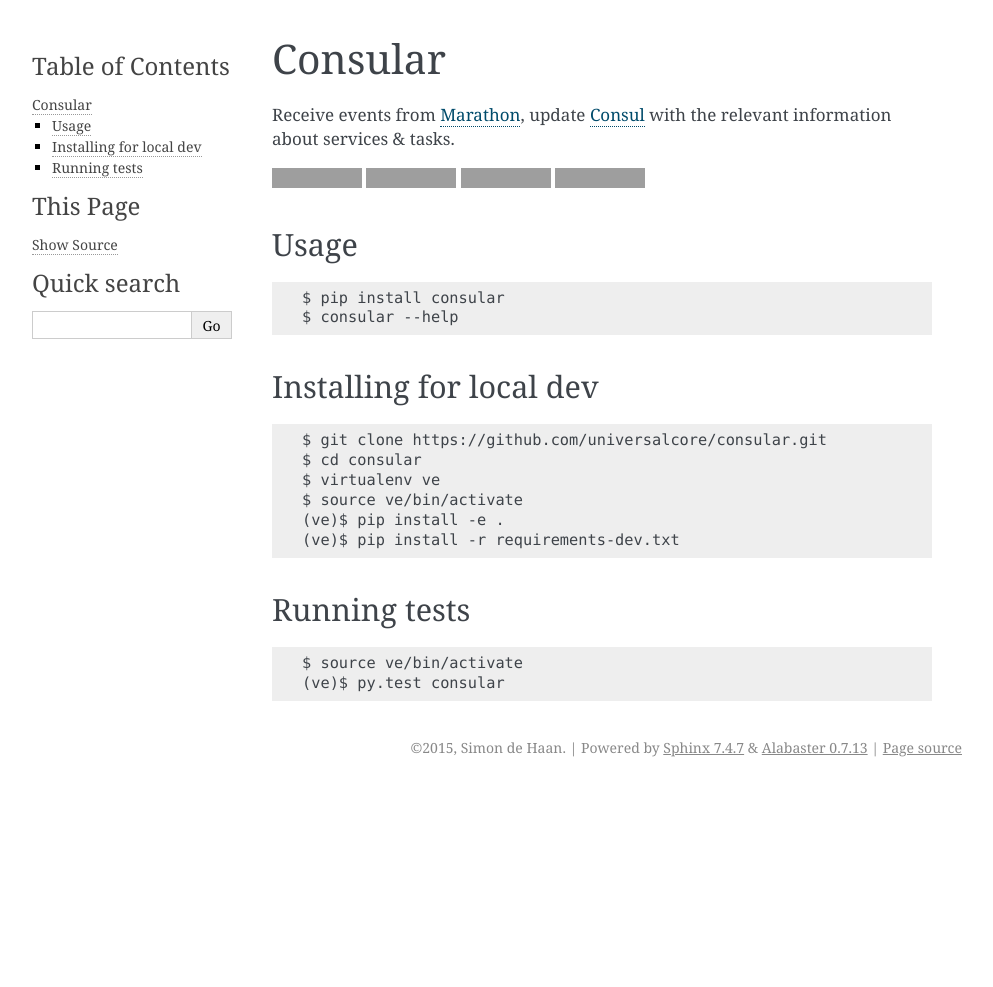
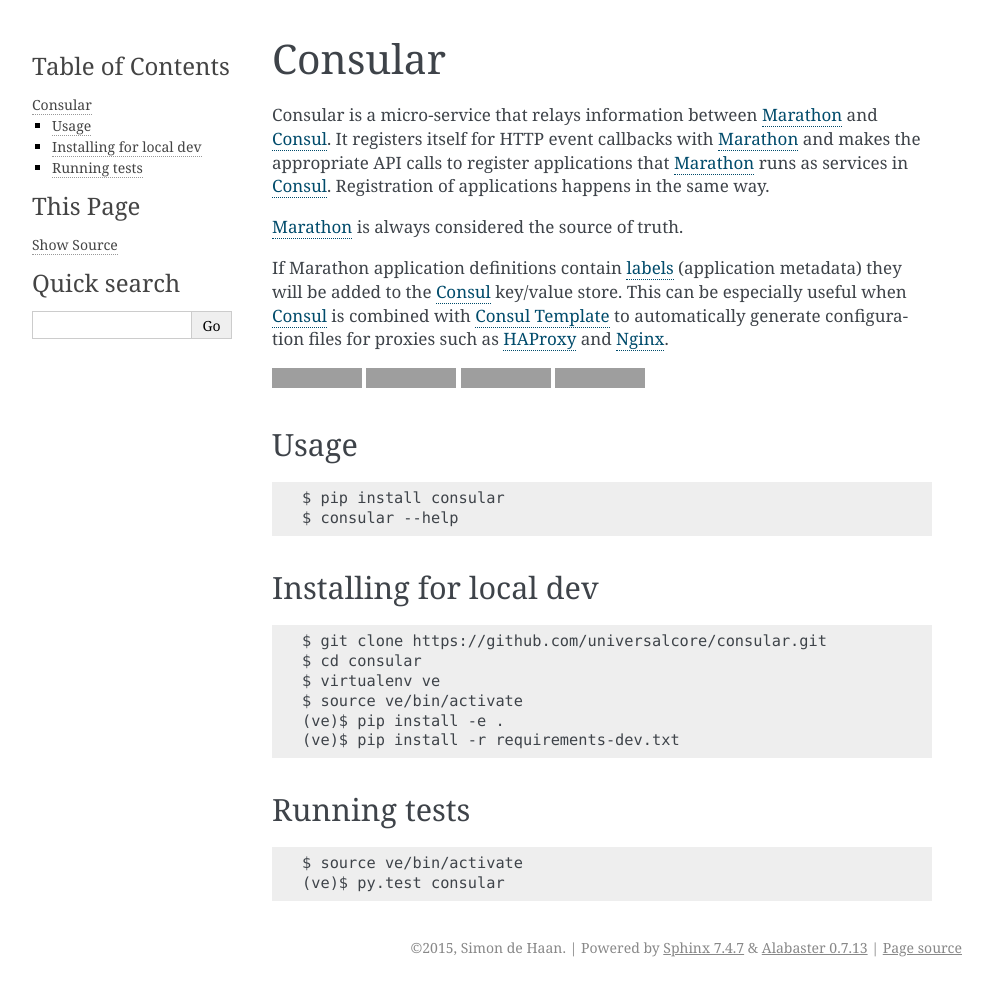
Before and after one commit to universalcore/consular, a Sphinx documentation site: the page built from docs/index.rst, in a window 1280 px wide. Shown: the whole page, without its empty margins (148-1141 px from the left). Built offline with Sphinx 7.4.7, drawn with Linux system fonts in a browser that asks for light colours; before the commit the page ends 900 px from its top, so only the background shows below that; grey boxes are pictures that could not be loaded.

Commit message:
improve intro

```diff
--- a/docs/index.rst
+++ b/docs/index.rst
@@ -1,8 +1,17 @@
 Consular
 ========
 
-Receive events from Marathon_, update Consul_ with the relevant information
-about services & tasks.
+Consular is a micro-service that relays information between Marathon_ and
+Consul_. It registers itself for HTTP event callbacks with Marathon_ and makes
+the appropriate API calls to register applications that Marathon_ runs as
+services in Consul_. Registration of applications happens in the same way.
+
+Marathon_ is always considered the source of truth.
+
+If Marathon application definitions contain labels_ (application metadata)
+they will be added to the Consul_ key/value store. This can be especially
+useful when Consul_ is combined with `Consul Template`_ to automatically
+generate configuration files for proxies such as HAProxy_ and Nginx_.
 
 .. image:: https://travis-ci.org/universalcore/consular.svg?branch=develop
     :target: https://travis-ci.org/universalcore/consular
@@ -51,3 +60,7 @@
 
 .. _Marathon: http://mesosphere.github.io/marathon/
 .. _Consul: http://consul.io/
+.. _labels: https://mesosphere.github.io/marathon/docs/rest-api.html#labels-object-of-string-values
+.. _HAProxy: http://www.haproxy.org/
+.. _Nginx: http://nginx.org/
+.. _`Consul Template`: https://github.com/hashicorp/consul-template
```
